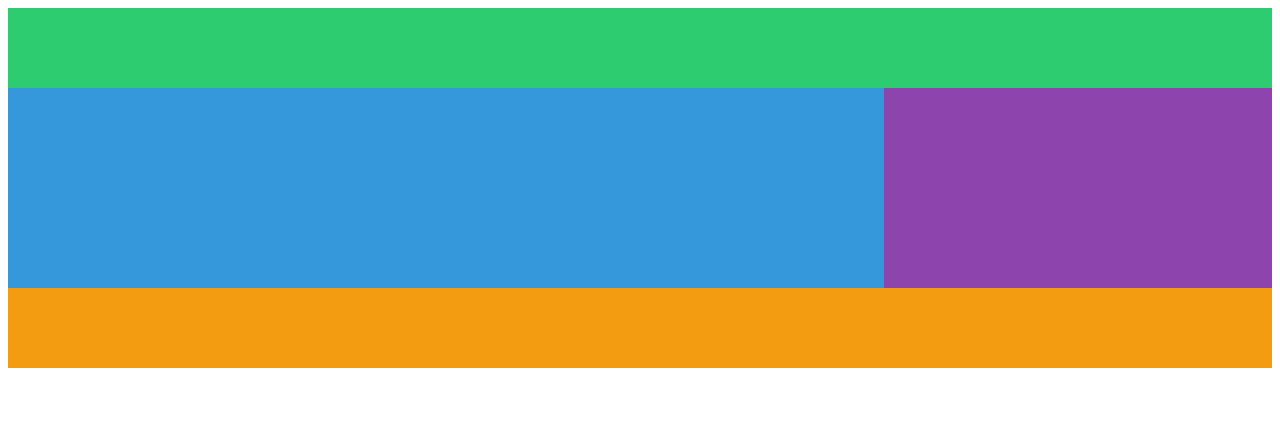
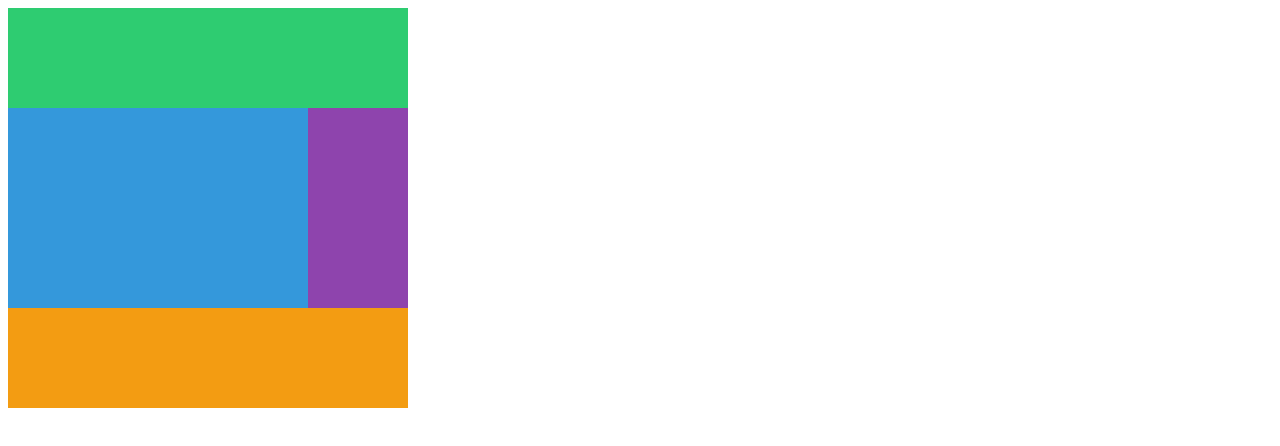
Before and after one commit to yesky85/scss-masterclass, a plain HTML site: page index.html in a window 1280 px wide. Drawn offline with Linux system fonts and the light colour scheme.

Commit message:
#2.3 Rows and Columns

```diff
--- a/styles.css
+++ b/styles.css
@@ -5,31 +5,34 @@ body {
 
 .grid {
   display: grid;
-  grid-template-columns: auto 100px;
-  grid-template-rows: 80px repeat(2, 100px) 80px;
-  grid-template-areas:
-    "header header header header"
-    "content content content nav"
-    "content content content nav"
-    "footer footer footer footer";
+  grid-template-columns: repeat(4, 100px);
+  grid-template-rows: repeat(4, 100px);
 }
 
 .header {
   background-color: #2ecc71;
-  grid-area: header;
+  grid-column-start: 1;
+  grid-column-end: 5;
 }
 
 .content {
   background-color: #3498db;
-  grid-area: content;
+  grid-column-start: 1;
+  grid-column-end: 4;
+  grid-row-start: 2;
+  grid-row-end: 4;
 }
 
 .nav {
   background-color: #8e44ad;
-  grid-area: nav;
+  grid-column-start: 4;
+  grid-column-end: 5;
+  grid-row-start: 2;
+  grid-row-end: 4;
 }
 
 .footer {
   background-color: #f39c12;
-  grid-area: footer;
+  grid-column-start: 1;
+  grid-column-end: 5;
 }
```
Also changed, not shown: README.md.
